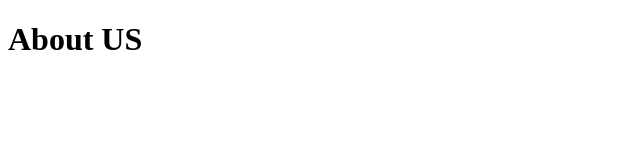
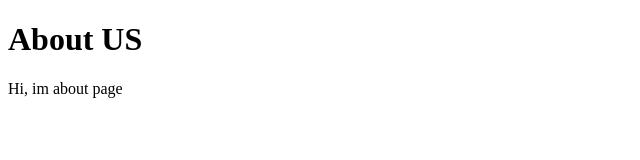
Before and after one commit to mdemon899/learning-git, a plain HTML site: page about.html in a window 1280 px wide. Shown: the whole page, without its empty margins (0-640 px from the left). Drawn offline with Linux system fonts and the light colour scheme.

Commit message:
Add intro paragraph

```diff
--- a/about.html
+++ b/about.html
@@ -9,6 +9,7 @@
 
 <body>
     <h1>About US</h1>
+    <p>Hi, im about page</p>
 </body>
 
 </html>
```
